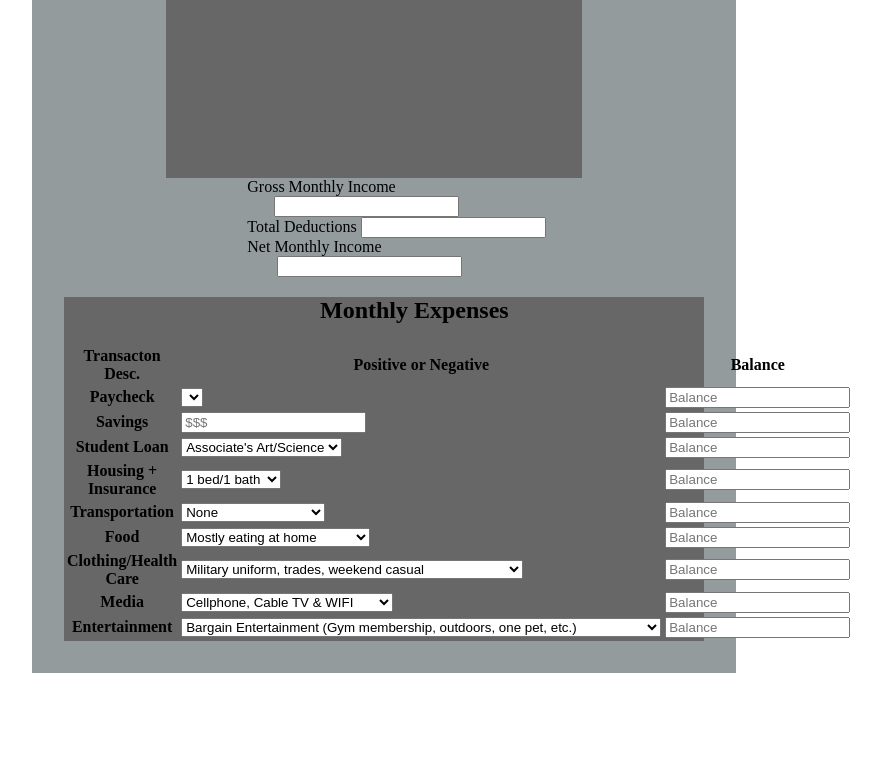
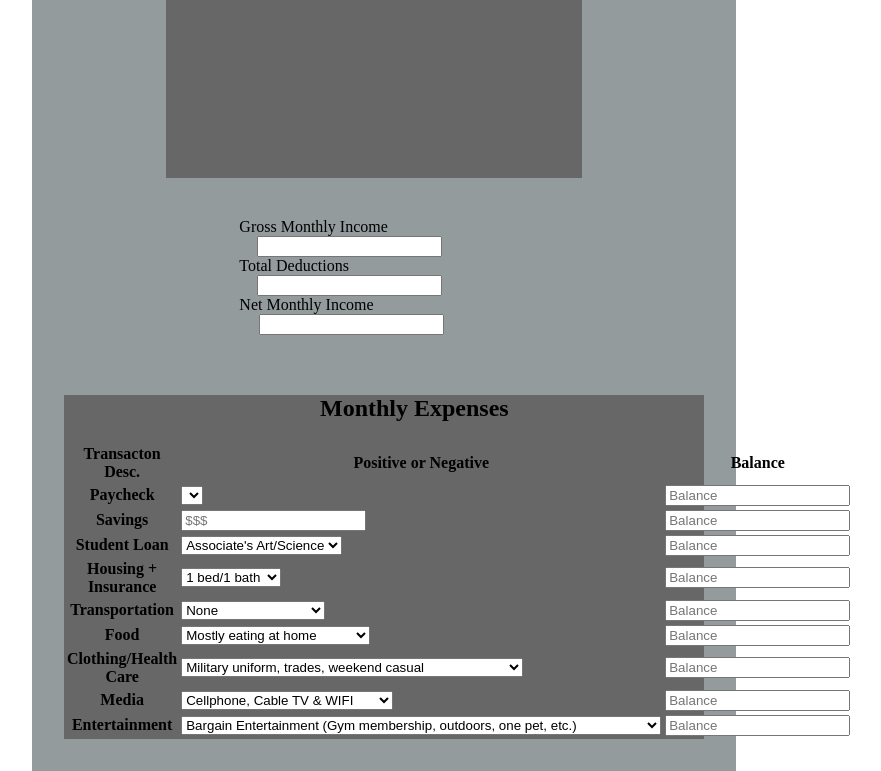
Before and after one commit to Ect0spasm/budget-calculator, a plain HTML site: page Index.html in a window 1280 px wide. Shown: the part 1628-2399 px from the top of the page, without its empty margins (256-1137 px from the left). Before the commit the page ends 2301 px from the top, so only its background shows below. Drawn offline with Linux system fonts and the light colour scheme; a web font is replaced by a local one.

Commit message:
Victoria Orona

```diff
--- a/Index.html
+++ b/Index.html
@@ -86,7 +86,7 @@
         </section>
 
         <section class="forms">
-            <h2>Please Complete The Following</h2>
+            <h2 class="FormsTitle">Please Complete The Following</h2>
             <ol class="M">
                 <li>
                     <label for="career">What is your career option?</label>
@@ -106,15 +106,15 @@
         <section class="deductions">
             <div class="notRow2">
                 <form>
-                    <div class="column">
+                    <div id="one" class="column">
                         <label for="grossMIncome">Gross Monthly Income</label>
                         <input type="text" id="grossMIncome">
                     </div>
-                    <div class="column">
+                    <div id="two" class="column">
                         <label for="deductions">Total Deductions</label>
-                        <input type="text" id="deductions">
+                        <input type="text" id="td">
                     </div>
-                    <div class="column">
+                    <div id="three" class="column">
                         <label for="Netmonthly">Net Monthly Income</label>
                         <input type="text" id="Netmonthly">
                     </div>
--- a/styles.css
+++ b/styles.css
@@ -92,10 +92,31 @@ h1, h3 {
 
 .deductions {
     margin-left: 10%;
+    display: flex;
+    align-items: flex-start;
+    justify-content: flex-start;
+    columns: 3 auto;
+    padding-top: 40px;
+    padding-bottom: 40px;
+}
+
+.deductions #one {
+    padding-left: 33%;
+}
+.deductions #two {
+    padding-left: 33%;
+}
+
+.deductions #three {
+    padding-left: 33%;
 }
 
 #Netmonthly {
 margin-left: 8.7%;
+}
+
+#td {
+    margin-left: 8%;
 }
 
 #grossMIncome {
```
